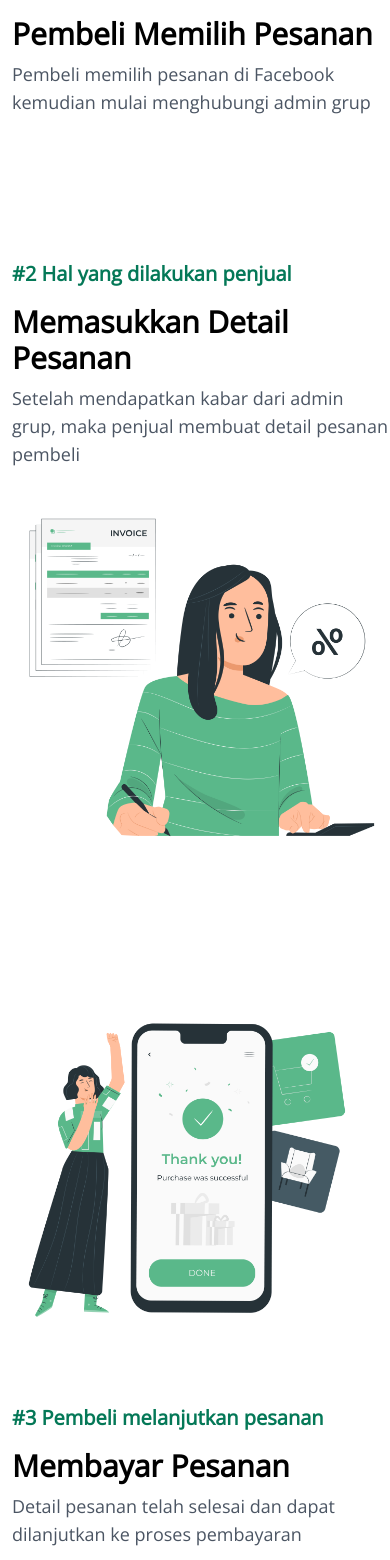
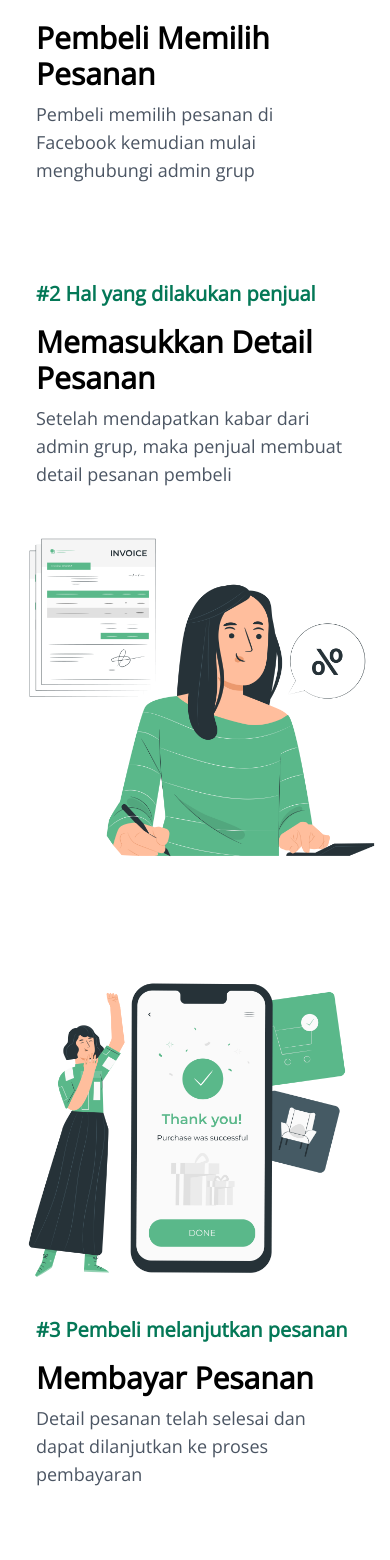
Before and after one commit to fapamungkas/RekberinProject, a Vue app: page / in a window 390 px wide. Shown: the part 3628-5188 px from the top of the page. Built offline with nearby package versions, Linux system fonts and the light colour scheme.

Commit message:
update responsive

```diff
--- a/public/index.html
+++ b/public/index.html
@@ -6,9 +6,7 @@
     <meta http-equiv="X-UA-Compatible" content="IE=edge" />
     <meta name="viewport" content="width=device-width,initial-scale=1.0" />
     <link rel="icon" href="<%= BASE_URL %>favicon.ico" />
-    <title>
-        <%= htmlWebpackPlugin.options.title %>
-    </title>
+    <title>Rekberin - Bebas Biaya Admin</title>
     <link rel="stylesheet" href="https://cdnjs.cloudflare.com/ajax/libs/tailwindcss/2.2.19/tailwind.min.css" integrity="sha512-wnea99uKIC3TJF7v4eKk4Y+lMz2Mklv18+r4na2Gn1abDRPPOeef95xTzdwGD9e6zXJBteMIhZ1+68QC5byJZw==" crossorigin="anonymous" referrerpolicy="no-referrer"
     />
     <link rel="stylesheet" href="https://cdnjs.cloudflare.com/ajax/libs/tailwindcss/2.2.19/tailwind.css" integrity="sha512-vA/fpEI8+rrDsPceGG+Rz4NBhaNE4lvJ8CrNfspqDQi6uyIs82Hwr8gm/E+SRs+ZKjJ2ihOdb6esDSAuJrWOhg==" crossorigin="anonymous" referrerpolicy="no-referrer"
--- a/src/pages/Homepage.vue
+++ b/src/pages/Homepage.vue
@@ -10,7 +10,7 @@
       <div class="col-content md:w-1/2 md:pt-20 pt-12">
         <img class="online-img" src="../assets/image/onlineshop.png" alt="" />
       </div>
-      <div class="col md:w-1/2 md:pt-52 pt-16 pl-3">
+      <div class="col md:w-1/2 md:pt-52 pt-10 px-9">
         <h1 class="text-green-700 text-xl font-bold">#1 Hal yang dilakukan pertama kali</h1>
         <h1 class="text-black font-bold md:text-6xl text-3xl md:pt-6 pt-4">Pembeli Memilih Pesanan</h1>
         <h1 class="text-gray-600 md:text-4xl text-lg md:pt-6 pt-2 md:p-leading">Pembeli memilih pesanan di Facebook kemudian mulai menghubungi admin grup</h1>
@@ -21,7 +21,7 @@
   <!-- Content 2 -->
   <div class="heading">
     <div class="row md:flex">
-      <div class="col md:w-1/2 md:pt-52 pt-36 md:pl-11 pl-3 md:pr-11">
+      <div class="col md:w-1/2 md:pt-52 md:pl-11 md:pr-11 px-9 pt-24">
         <h1 class="text-green-700 text-xl font-bold">#2 Hal yang dilakukan penjual</h1>
         <h1 class="text-black font-bold md:text-6xl text-3xl md:pt-6 pt-4">Memasukkan Detail Pesanan</h1>
         <h1 class="text-gray-600 md:text-4xl text-lg md:pt-6 pt-2 md:p-leading">Setelah mendapatkan kabar dari admin grup, maka penjual membuat detail pesanan pembeli</h1>
@@ -35,10 +35,10 @@
   <!-- Content 3  -->
   <div class="container">
     <div class="row md:flex">
-      <div class="col-content md:w-1/2 pt-20">
+      <div class="col-content md:w-1/2 pt-5 md:pt-24">
         <img src="../assets/image/card-order.png" alt="" />
       </div>
-      <div class="col md:w-1/2 md:pt-72 pt-16 pl-3">
+      <div class="col md:w-1/2 md:pt-72 px-9 pt-4">
         <h1 class="text-green-700 text-xl font-bold">#3 Pembeli melanjutkan pesanan</h1>
         <h1 class="text-black font-bold md:text-6xl text-3xl md:pt-6 pt-4">Membayar Pesanan</h1>
         <h1 class="text-gray-600 md:text-4xl text-lg md:pt-6 pt-2 md:p-leading">Detail pesanan telah selesai dan dapat dilanjutkan ke proses pembayaran</h1>
@@ -49,7 +49,7 @@
   <!-- Content 4 -->
   <div>
     <div class="row md:flex">
-      <div class="col md:w-1/2 md:pt-52 pt-36 md:pl-11 pl-3 md:pr-11">
+      <div class="col md:w-1/2 md:pt-52 pt-20 md:pl-11 md:pr-11 px-9 pt-24">
         <h1 class="text-green-700 text-xl font-bold">#4 Paket dalam perjalanan</h1>
         <h1 class="text-black font-bold md:text-6xl text-3xl md:pt-6 pt-4">Penjual Mengirim Pesanan</h1>
         <h1 class="text-gray-600 md:text-4xl text-lg md:pt-6 pt-2">Pembayaran terkonfirmasi dan pesananpun dikirimkan oleh penjual</h1>
@@ -63,10 +63,10 @@
   <!-- Content 5 -->
   <div>
     <div class="row md:flex">
-      <div class="col-content md:w-1/2 pt-20">
+      <div class="col-content md:w-1/2 md:pt-7 pt-2">
         <img src="../assets/image/friends.png" alt="" />
       </div>
-      <div class="col md:w-1/2 md:pt-72 md:pl-11 pl-3">
+      <div class="col md:w-1/2 md:pt-48 md:pl-11 px-9 pt-xl">
         <h1 class="text-green-700 text-xl font-bold">#5 Barangpun sampai</h1>
         <h1 class="text-black font-bold md:text-6xl text-3xl md:pt-6 pt-4">Pembeli Menerima Barang</h1>
         <h1 class="text-gray-600 md:text-4xl text-lg md:pt-6 pt-2 pb-20">Setelah pembeli mengkonfirmasi menerima barang uangpun dikirimkan kepada penjual</h1>
```
